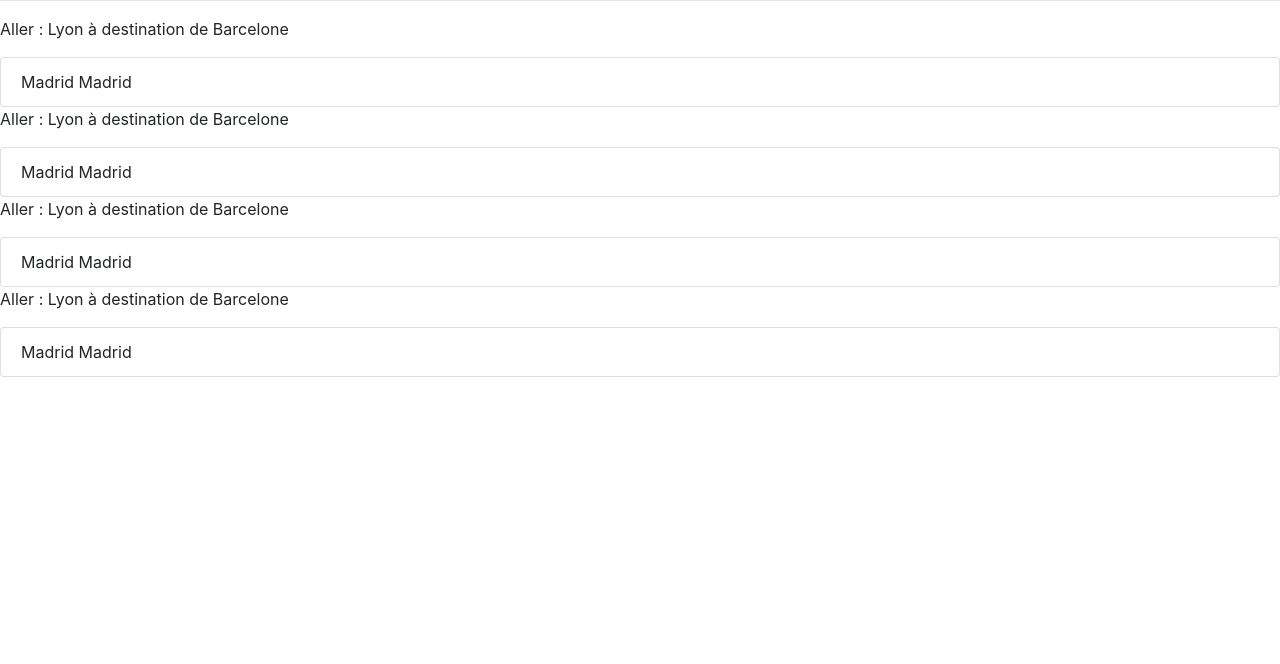
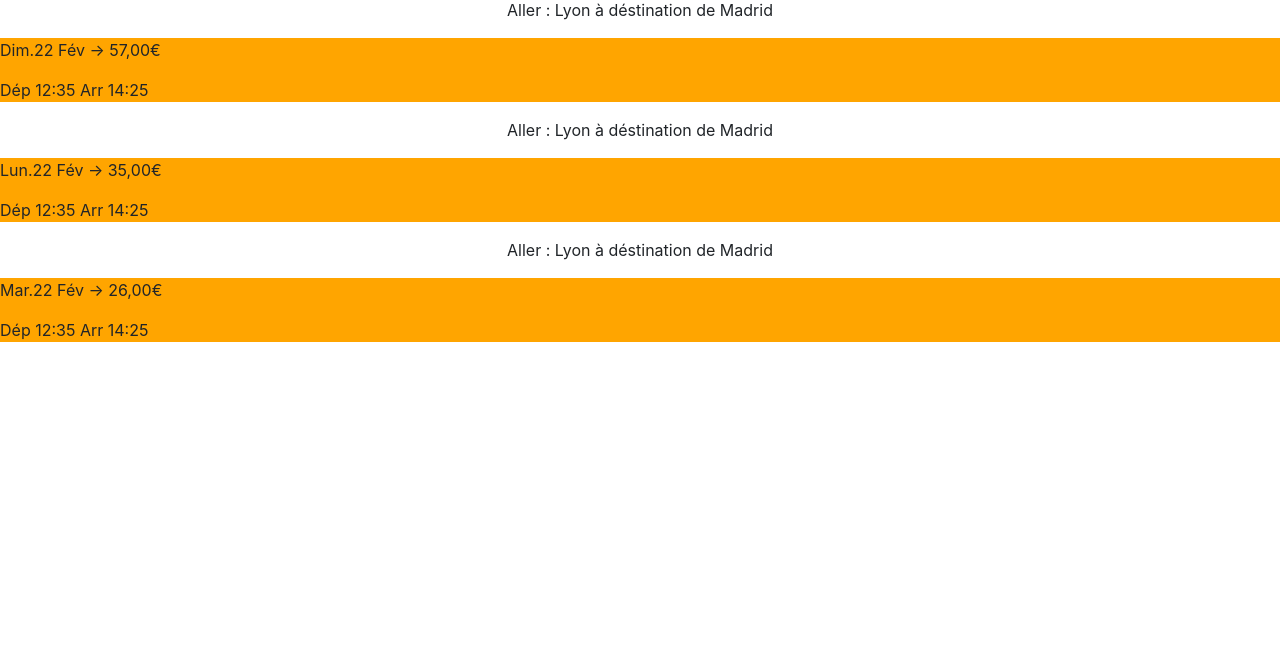
Before and after one commit to kyo06/repo_appmobile_A, a React app in the folder planeticket/: page / in a window 1280 px wide. Shown: the part 136-800 px from the top of the page. Built offline with nearby package versions, Linux system fonts and the light colour scheme.

Commit message:
Add color

```diff
--- a/planeticket/src/components/App/App.js
+++ b/planeticket/src/components/App/App.js
@@ -1,5 +1,5 @@
 import "./App.css";
-import HomePage from "../HomePage/HomePage.js";
+// import HomePage from "../HomePage/HomePage.js";
 import SelectTrip from "../SelectTrip/SelectTrip.js";
 
 
--- a/planeticket/src/components/SelectTrip/SelectTrip.js
+++ b/planeticket/src/components/SelectTrip/SelectTrip.js
@@ -10,24 +10,33 @@
       id:1,
       AeroportDep:"Lyon",
       AeroportArv:"Madrid",
+      Date:"Dim.22 Fév",
+      Prix:"57,00€",
+      HeureDep:"12:35",
+      HeureArr:"14:25",
     },
     {
       id:2,
       AeroportDep:"Lyon",
       AeroportArv:"Madrid",
+      Date:"Lun.22 Fév",
+      Prix:"35,00€",
+      HeureDep:"12:35",
+      HeureArr:"14:25",
     },
     {
       id:3,
       AeroportDep:"Lyon",
       AeroportArv:"Madrid",
-    },
-    {
-      id:4,
-      AeroportDep:"Lyon",
-      AeroportArv:"Madrid",
+      Date:"Mar.22 Fév",
+      Prix:"26,00€",
+      HeureDep:"12:35",
+      HeureArr:"14:25",
     },
 
+
     ];
+
   const [list, setList] = useState(initialList);
 
   return (
--- a/planeticket/src/components/Title/Title.module.css
+++ b/planeticket/src/components/Title/Title.module.css
@@ -1,3 +1,4 @@
-h1{
+.title{
     text-align: center;
+    font-size:x-large;
 }
--- a/planeticket/src/components/VolsAller/VolsAller.js
+++ b/planeticket/src/components/VolsAller/VolsAller.js
@@ -1,5 +1,5 @@
-import React, {useState} from "react";
-import ListGroup from 'react-bootstrap/ListGroup';
+// import ListGroup from 'react-bootstrap/ListGroup';
+import css from "./VolsAller.module.css";
 
 
 const VolsAller = ({vols}) => {
@@ -8,11 +8,12 @@
 
   return (
     <>
-    <p>Aller : Lyon à destination de Barcelone</p>
-    <ListGroup>
-      <ListGroup.Item>{vols.AeroportArv + " " + vols.AeroportArv}</ListGroup.Item>
 
-    </ListGroup>
+    <p className={css.lign}>Aller :  {vols.AeroportDep + " à déstination de " + vols.AeroportArv}</p>
+        <div className={css.orange}>
+        <p>{vols.Date + " -> " + vols.Prix}</p>
+        <p>Dép {vols.HeureDep + " Arr " + vols.HeureArr}</p>
+       </div>
     </>
   );
 };
--- a/planeticket/src/components/VolsAller/VolsAller.module.css
+++ b/planeticket/src/components/VolsAller/VolsAller.module.css
@@ -0,0 +1,14 @@
+.scroller {
+    width: auto;
+    height: 110px;
+    overflow: scroll;
+  }
+
+  .lign {
+    text-align: center;
+
+  }
+
+  .orange {
+    background-color: orange;
+  }
```
